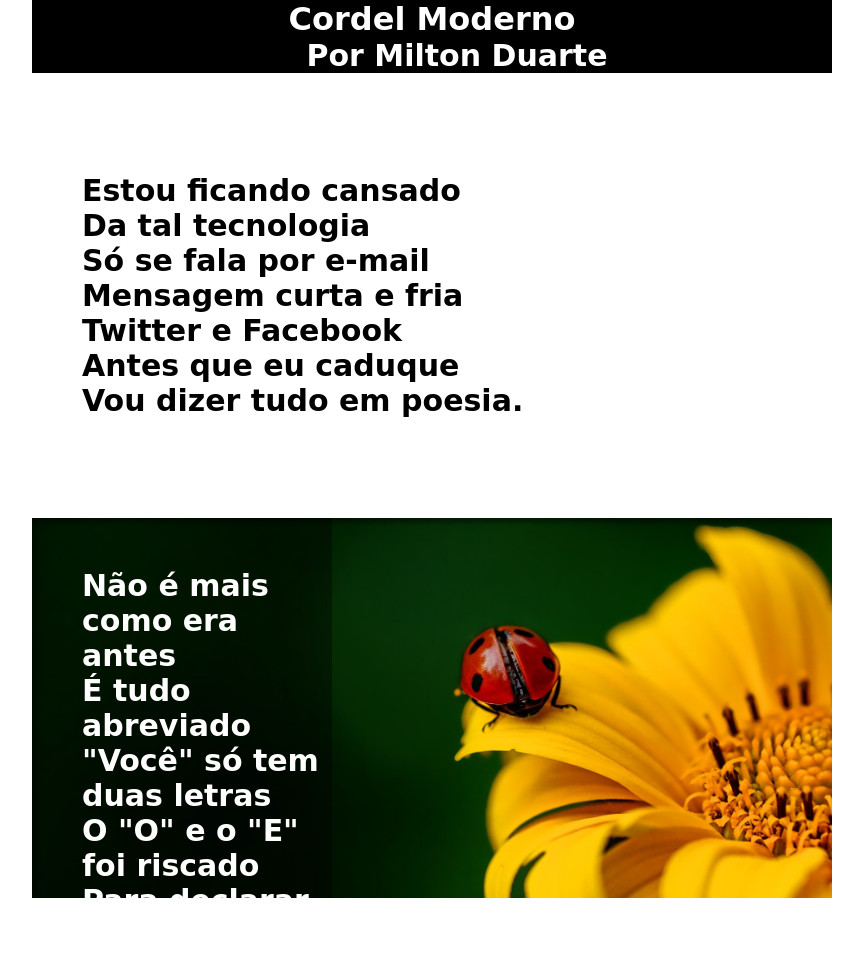
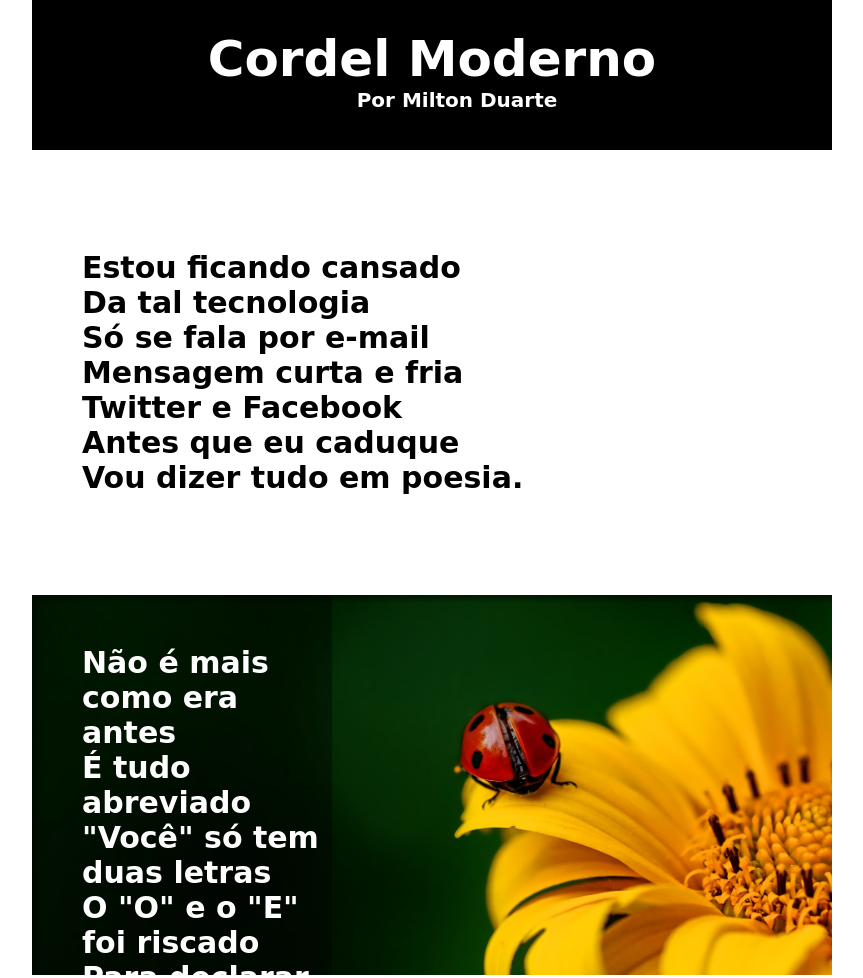
Before and after one commit to MarcusMix/html5-css3, a plain HTML site: page desafios/desafio12/index.html in a window 1280 px wide. Shown: the top 978 px of the page, without its empty margins (208-1071 px from the left). Drawn offline with Linux system fonts and the light colour scheme; a web font is replaced by a local one.

Commit message:
desafio12 atualizado

```diff
--- a/desafios/desafio12/estilo/style.css
+++ b/desafios/desafio12/estilo/style.css
@@ -20,9 +20,15 @@ header {
     background-color: black;
     color: white;
     text-align: center;
+    height: 150px;
 }
 
-h1 > header {
+header > h1 {
+    font-size: 50px;
+    padding-top: 30px;
+}
+
+header > p {
     font-size: 20px;
 }
 
@@ -33,7 +39,7 @@ a {
 
 a:hover {
     text-decoration: underline;
-    color: red;
+    color: rebeccapurple;
 }
 p {
     padding-left: 50px;
@@ -58,7 +64,6 @@ p {
 
 #txt3 {
     padding-top: 100px;
-    padding-bottom: 100px;
 }
 
 #txt4 {
@@ -91,7 +96,7 @@ div#img1 {
     background-attachment: fixed;
     background-position: center;
     background-repeat: no-repeat;
-    background-size: cover;
+    background-size: 100%;
     box-shadow: inset 5px 5px 5px rgba(0, 0, 0, 0.404);
 }
 
--- a/desafios/desafio12/index.html
+++ b/desafios/desafio12/index.html
@@ -11,7 +11,7 @@
     <header>
         <h1>Cordel Moderno</h1>
         <p> Por
-            <a href="https://www.recantodasletras.com.br/poesias/3186743" target="_blank"> Milton Duarte</a></p>
+            <a href="https://www.recantodasletras.com.br/poesias/3186743" target="_blank"> <strong>Milton Duarte</strong></a></p>
     </header>
 
     <section >
@@ -101,7 +101,7 @@
     </section>
 
     <footer>
-        <p>Site criado por <a href="https://github.com/gustavoguanabara" target="_blank">Gustavo Guanabara</a> para o <a href="https://www.cursoemvideo.com/" target="_blank">Cursoemvideo</a></p>
+        <p>Site criado por <a href="https://github.com/gustavoguanabara" target="_blank"><strong>Gustavo Guanabara</strong></a> para o <a href="https://www.cursoemvideo.com/" target="_blank"><strong>Cursoemvideo</strong></a></p>
     </footer>
 
 </body>
```
